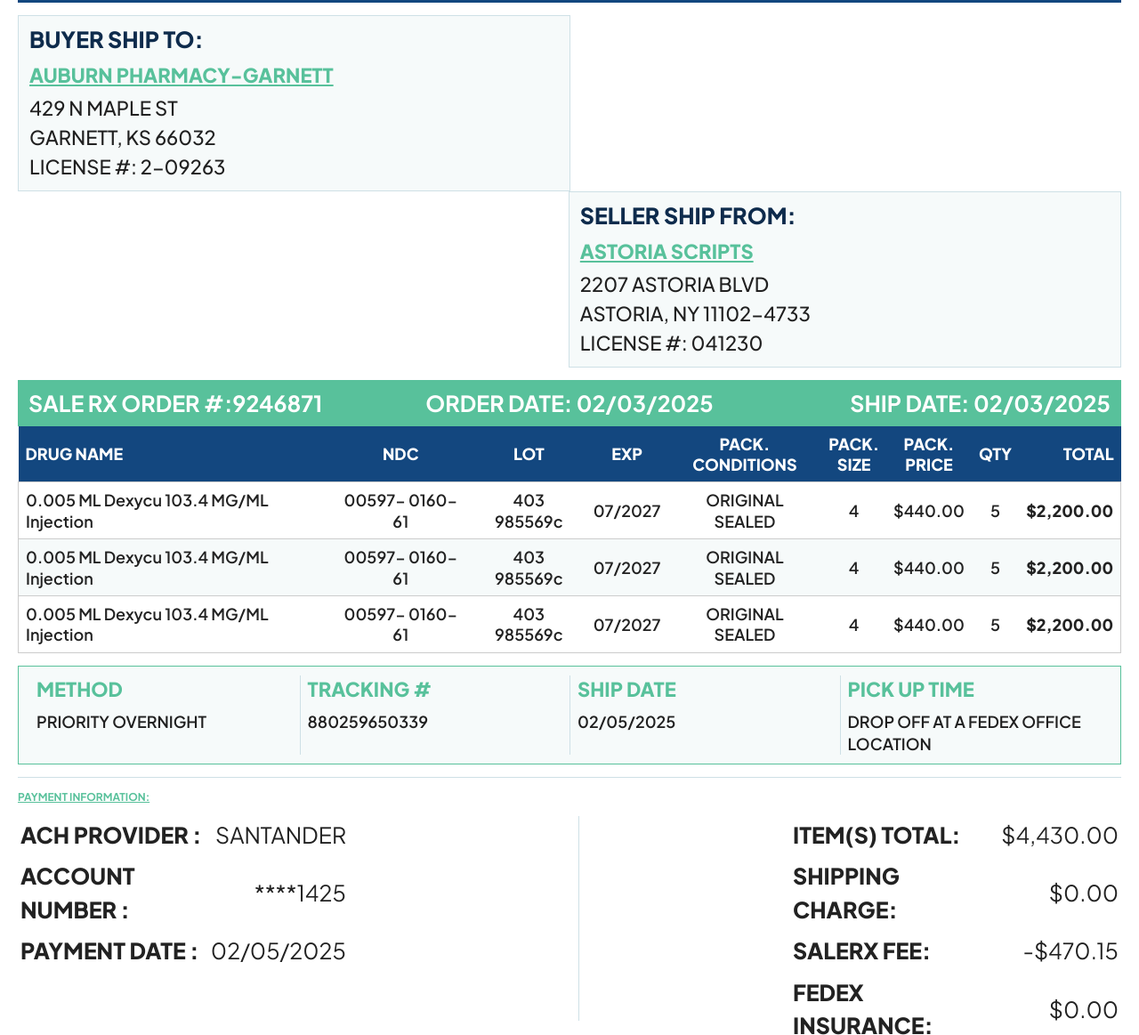
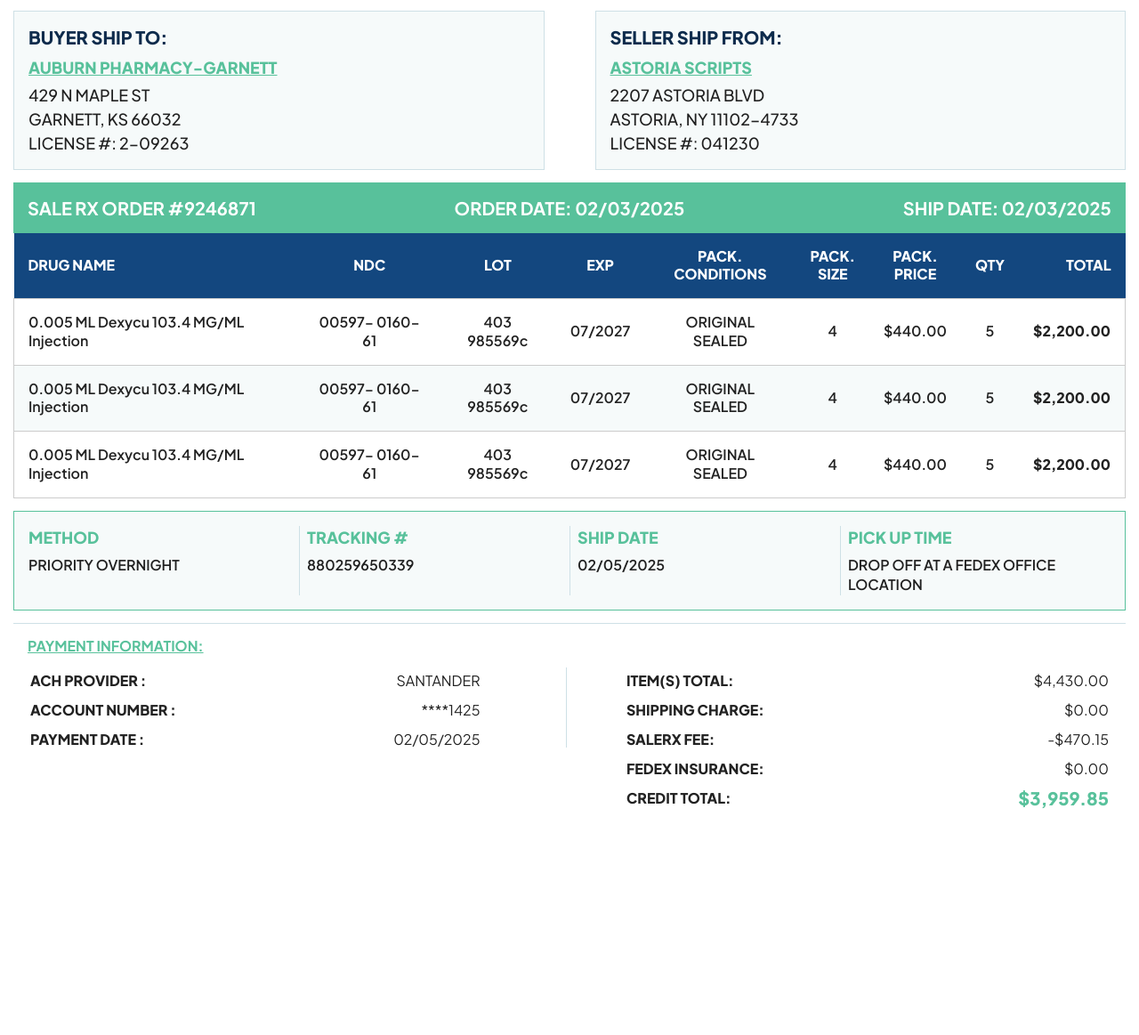
Before and after one commit to apalion1493/Invoce, a website built with webpack: page index.html in a window 1280 px wide. Shown: the part 253-1416 px from the top of the page at 89% size. After the commit the page ends 1185 px from the top, so only its background shows below. Built offline with nearby package versions, Linux system fonts and the light colour scheme.

Commit message:
Refine styles for improved readability and layout consistency
- Adjusted font sizes, paddings, and margins for better visual balance and readability.
- Updated table spacing, widths, and cell alignments for improved content presentation.
- Removed redundant comments in CSS for cleaner code.
- Enhanced layout responsiveness and spacing across sections.

```diff
--- a/css/style.css
+++ b/css/style.css
@@ -1,12 +1,14 @@
 html {
   color: #222;
-  font-size: 100%; /* аналог 1em */
+  font-size: 100%;
+  /* аналог 1em */
   line-height: 1.4;
   font-family: "Plus Jakarta Sans", sans-serif;
+  margin: 0;
 }
 
 body {
-  margin: 20px;
+  margin: 15px;
 }
 
 hr {
@@ -40,7 +42,8 @@
 }
 
 textarea {
-  overflow: auto; /* альтернатива для контроля прокрутки */
+  overflow: auto;
+  /* альтернатива для контроля прокрутки */
 }
 
 /* Вспомогательные классы */
@@ -55,7 +58,8 @@
 
 /* Clearfix без псевдоэлементов */
 .clearfix {
-  zoom: 1; /* Только для IE6/7 */
+  zoom: 1;
+  /* Только для IE6/7 */
 }
 
 /* Print стили — простая версия */
@@ -79,14 +83,15 @@
     border: 1px solid #999;
   }
 
-  h2, h3 {
+  h2,
+  h3 {
     page-break-after: avoid;
   }
 }
 
 
 .container {
-  max-width: 2550px;
+  max-width: 2500px;
   margin-left: auto;
   margin-right: auto;
   width: 100%;
@@ -163,7 +168,7 @@
 .custom-table {
   width: 100%;
   border-collapse: collapse;
-  font-size: 18px;
+  font-size: 16px;
   font-style: normal;
   line-height: 130%;
   font-weight: 600;
@@ -176,7 +181,7 @@
 
 .custom-table th,
 .custom-table td {
-  padding: 8px;
+  padding: 16px;
   border: none;
   border-bottom: 0.5px solid #ccc;
   text-align: left;
@@ -187,7 +192,7 @@
 }
 
 .custom-table2 {
-  font-size: 25px;
+  font-size: 16px;
   font-style: normal;
   line-height: 150%;
   text-transform: uppercase;
--- a/index.html
+++ b/index.html
@@ -23,21 +23,25 @@
 <div class="container">
   <div class="header clearfix">
     <div class="header__wrapper">
-      <img class="header__logo" src="img/logo.svg" alt="">
+      <!-- <img class="header__logo" src="img/logo.svg" alt=""> -->
     </div>
     <div class="header__info clearfix">
       <div class="header__info--address">
-        <p style="font-size: 20px;font-style: normal;font-weight: 800;line-height: normal;letter-spacing: 0.56px; text-transform: uppercase; color: #58C19B; margin-bottom: 2px">
+        <p
+          style="font-size: 20px;font-style: normal;font-weight: 800;line-height: normal;letter-spacing: 0.56px; text-transform: uppercase; color: #58C19B; margin-bottom: 2px">
           address</p>
-        <p style="font-size: 22px;font-style: normal;font-weight: 500;line-height: normal; color: #202020">13575 58th
+        <p style="font-size: 18px;font-style: normal;font-weight: 500;line-height: normal; color: #202020">
+          13575 58th
           Street N, Suite 207, <br> Clearwater, FL 33760</p>
       </div>
-      <div style="border-right: 1px solid #CEE0E6; height: 85px; float: left; margin: 0 auto; width: 33px"></div>
+      <div style="border-right: 1px solid #CEE0E6; height: 85px; float: left; margin: 0 auto; width: 33px">
+      </div>
       <div class="header__info--phone">
         <p
           style="font-size: 20px;font-style: normal;font-weight: 800;line-height: normal;letter-spacing: 0.56px;text-transform: uppercase; color: #58C19B; margin-bottom: 2px">
           Phone</p>
-        <p style="font-size: 22px;font-style: normal;font-weight: 500;line-height: normal; color: #202020">+1 727 888
+        <p style="font-size: 18px;font-style: normal;font-weight: 500;line-height: normal; color: #202020">
+          +1 727 888
           2544</p>
       </div>
       <div style="clear: both;"></div>
@@ -48,29 +52,29 @@
     <h1 class="title-section__name">Seller Invoice</h1>
   </div>
   <div class="row" style="width: 100%; margin-bottom: 14px;">
-    <div style="float: left; width: 48%; border: 1px solid #CEE0E6; background: #F6FAFA; padding: 10px 12px;">
+    <div style="float: left; width: 45%; border: 1px solid #CEE0E6; background: #F6FAFA; padding: 16px;">
       <p
-        style="font-size: 25px; font-style: normal;font-weight: 800;line-height: normal;text-transform: uppercase; color: #0E2B4C; margin-bottom: 8px;">
+        style="font-size: 20px; font-style: normal;font-weight: 800;line-height: normal;text-transform: uppercase; color: #0E2B4C; margin-bottom: 8px;">
         Buyer Ship To:</p>
       <p
-        style="color: #58C19B; font-size: 22px;font-style: normal;font-weight: 800;line-height: 150%; text-decoration-line: underline; margin-bottom: 4px;">
+        style="color: #58C19B; font-size: 18px;font-style: normal;font-weight: 800;line-height: 150%; text-decoration-line: underline; margin-bottom: 4px;">
         AUBURN PHARMACY-GARNETT </p>
       <ul
-        style="list-style: none; padding: 0; margin: 0; font-size: 22px; font-style: normal; font-weight: 500; line-height: 150%; color:#202020">
+        style="list-style: none; padding: 0; margin: 0; font-size: 18px; font-style: normal; font-weight: 500; line-height: 150%; color:#202020">
         <li>429 N MAPLE ST</li>
         <li>GARNETT, KS 66032</li>
         <li>LICENSE #: 2-09263</li>
       </ul>
     </div>
-    <div style="float: right; width: 48%; border: 1px solid #CEE0E6; background: #F6FAFA; padding: 10px 12px;">
+    <div style="float: right; width: 45%; border: 1px solid #CEE0E6; background: #F6FAFA; padding: 16px;">
       <p
-        style="font-size: 25px; font-style: normal;font-weight: 800;line-height: normal;text-transform: uppercase; color: #0E2B4C; margin-bottom: 8px;">
+        style="font-size: 20px; font-style: normal;font-weight: 800;line-height: normal;text-transform: uppercase; color: #0E2B4C; margin-bottom: 8px;">
         seller Ship from:</p>
       <p
-        style="color: #58C19B; font-size: 22px;font-style: normal;font-weight: 800;line-height: 150%; text-decoration-line: underline; margin-bottom: 4px;">
+        style="color: #58C19B; font-size: 18px;font-style: normal;font-weight: 800;line-height: 150%; text-decoration-line: underline; margin-bottom: 4px;">
         ASTORIA SCRIPTS</p>
       <ul
-        style="list-style: none; padding: 0; margin: 0; font-size: 22px; font-style: normal; font-weight: 500; line-height: 150%; color:#202020">
+        style="list-style: none; padding: 0; margin: 0; font-size: 18px; font-style: normal; font-weight: 500; line-height: 150%; color:#202020">
         <li>2207 ASTORIA BLVD</li>
         <li>ASTORIA, NY 11102-4733</li>
         <li>LICENSE #: 041230</li>
@@ -78,17 +82,17 @@
     </div>
     <div style="clear: both;"></div>
   </div>
-  <div style="background: #58C19B; padding: 10px 12px;">
+  <div style="background: #58C19B; padding: 16px;">
     <div class="left"
-         style="float: left; width: 33.33%; text-align: left; font-size: 25px;font-style: normal;font-weight: 700;line-height: normal;text-transform: uppercase;color: #ffffff">
-      Sale Rx Order #:9246871
+         style="float: left; width: 33.33%; text-align: left; font-size: 20px;font-style: normal;font-weight: 700;line-height: normal;text-transform: uppercase;color: #ffffff">
+      Sale Rx Order #9246871
     </div>
     <div class="center"
-         style="float: left; width: 33.33%; text-align: center; font-size: 25px;font-style: normal;font-weight: 700;line-height: normal;text-transform: uppercase;color: #ffffff">
+         style="float: left; width: 33.33%; text-align: center; font-size: 20px;font-style: normal;font-weight: 700;line-height: normal;text-transform: uppercase;color: #ffffff">
       Order date: 02/03/2025
     </div>
     <div class="right"
-         style="float: left; width: 33.33%; text-align: right; font-size: 25px;font-style: normal;font-weight: 700;line-height: normal;text-transform: uppercase;color: #ffffff">
+         style="float: left; width: 33.33%; text-align: right; font-size: 20px;font-style: normal;font-weight: 700;line-height: normal;text-transform: uppercase;color: #ffffff">
       Ship date: 02/03/2025
     </div>
     <div style="clear: both;"></div>
@@ -143,35 +147,46 @@
     </tr>
     </tbody>
   </table>
-  <div style="border: 1px solid #58C19B; background: #F6FAFA; padding: 10px 12px; margin-top: 14px;">
+  <div style="border: 1px solid #58C19B; background: #F6FAFA; padding: 16px; margin-top: 14px;">
     <div style="display: table; width: 100%; table-layout: fixed;">
 
-      <div style="display: table-cell; padding: 0 8px;">
-        <p style="color: #58C19B; font-size: 22px; font-weight: 800; margin-bottom: 8px; text-transform: uppercase;">METHOD</p>
-        <p style="color: #202020; font-size: 18px; font-weight: 600;">PRIORITY OVERNIGHT</p>
+      <div style="display: table-cell; padding: 0 8px 0 0;">
+        <p
+          style="color: #58C19B; font-size: 18px; font-weight: 800; margin-bottom: 8px; text-transform: uppercase;">
+          METHOD</p>
+        <p style="color: #202020; font-size: 16px; font-weight: 600;">PRIORITY OVERNIGHT</p>
       </div>
 
       <div style="display: table-cell; border-left: 1px solid #CEE0E6; padding: 0 8px;">
-        <p style="color: #58C19B; font-size: 22px; font-weight: 800; margin-bottom: 8px; text-transform: uppercase;">TRACKING #</p>
-        <p style="color: #202020; font-size: 18px; font-weight: 600;">880259650339</p>
+        <p
+          style="color: #58C19B; font-size: 18px; font-weight: 800; margin-bottom: 8px; text-transform: uppercase;">
+          TRACKING #</p>
+        <p style="color: #202020; font-size: 16px; font-weight: 600;">880259650339</p>
       </div>
 
       <div style="display: table-cell; border-left: 1px solid #CEE0E6; padding: 0 8px;">
-        <p style="color: #58C19B; font-size: 22px; font-weight: 800; margin-bottom: 8px; text-transform: uppercase;">SHIP DATE</p>
-        <p style="color: #202020; font-size: 18px; font-weight: 600;">02/05/2025</p>
+        <p
+          style="color: #58C19B; font-size: 18px; font-weight: 800; margin-bottom: 8px; text-transform: uppercase;">
+          SHIP DATE</p>
+        <p style="color: #202020; font-size: 16px; font-weight: 600;">02/05/2025</p>
       </div>
 
       <div style="display: table-cell; border-left: 1px solid #CEE0E6; padding: 0 0 0 8px;">
-        <p style="color: #58C19B; font-size: 22px; font-weight: 800; margin-bottom: 8px; text-transform: uppercase;">PICK
+        <p
+          style="color: #58C19B; font-size: 18px; font-weight: 800; margin-bottom: 8px; text-transform: uppercase;">
+          PICK
           UP TIME</p>
-        <p style="color: #202020; font-size: 18px; font-weight: 600;">DROP OFF AT A FEDEX OFFICE LOCATION</p>
+        <p style="color: #202020; font-size: 16px; font-weight: 600;">DROP OFF AT A FEDEX OFFICE LOCATION
+        </p>
       </div>
 
     </div>
   </div>
-  <div style="padding-top: 14px; border-top: 1px solid #CEE0E6; margin-top: 14px;">
-    <p style="color: #58C19B; font-size: 12px;font-style: normal;font-weight: 700;line-height: normal; text-decoration-line: underline; margin-bottom: 14px;">PAYMENT INFORMATION:</p>
-    <div style="width: 30%; float: left; padding-right: 20px;">
+  <div style="padding-top: 14px; border-top: 1px solid #CEE0E6; margin-top: 14px; padding: 0 16px;">
+    <p
+      style="color: #58C19B; font-size: 16px;font-style: normal;font-weight: 700;line-height: normal; text-decoration-line: underline; margin-bottom: 14px; margin-top: 14px">
+      PAYMENT INFORMATION:</p>
+    <div style="width: 42%; float: left; padding-right: 20px;">
       <table class="custom-table2">
         <tr>
           <td style="font-weight: 800; width: 300px">
@@ -199,8 +214,9 @@
         </tr>
       </table>
     </div>
-    <div style="border-right: 1px solid #CEE0E6; height: 230px; float: left; margin: 0 auto; width: 19.2%"></div>
-    <div style="width: 30%; float: right; padding-left: 20px;">
+    <div style="border-right: 1px solid #CEE0E6; height: 90px; float: left; margin: 0 auto; width: 6%">
+    </div>
+    <div style="width: 45%; float: right; padding-left: 20px;">
       <table class="custom-table2" style="margin-left: auto;">
         <tr>
           <td style="font-weight: 800; width: 300px">
@@ -238,7 +254,7 @@
           <td style="font-weight: 800; width: 300px">
             CREDIT TOTAL:
           </td>
-          <td style="font-size: 25px; font-weight: 800; color: #58C19B; text-align: right;">
+          <td style="font-size: 20px; font-weight: 800; color: #58C19B; text-align: right;">
             $3,959.85
           </td>
         </tr>
```
